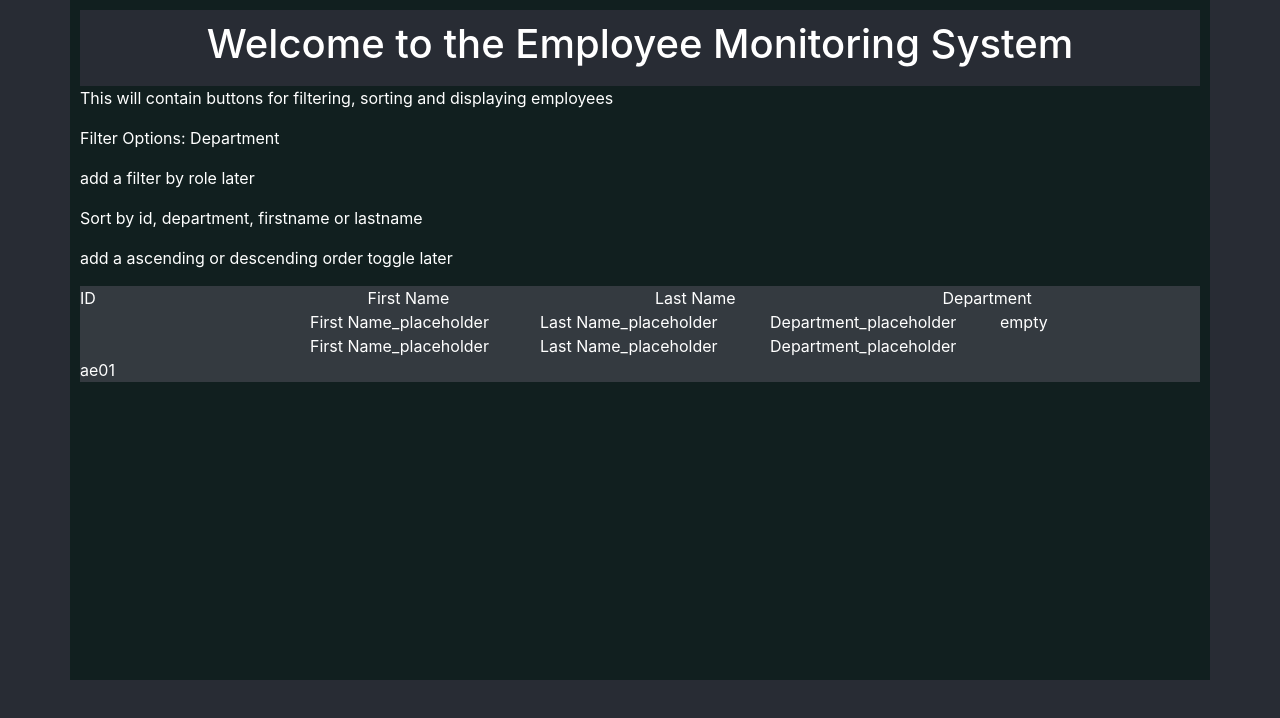
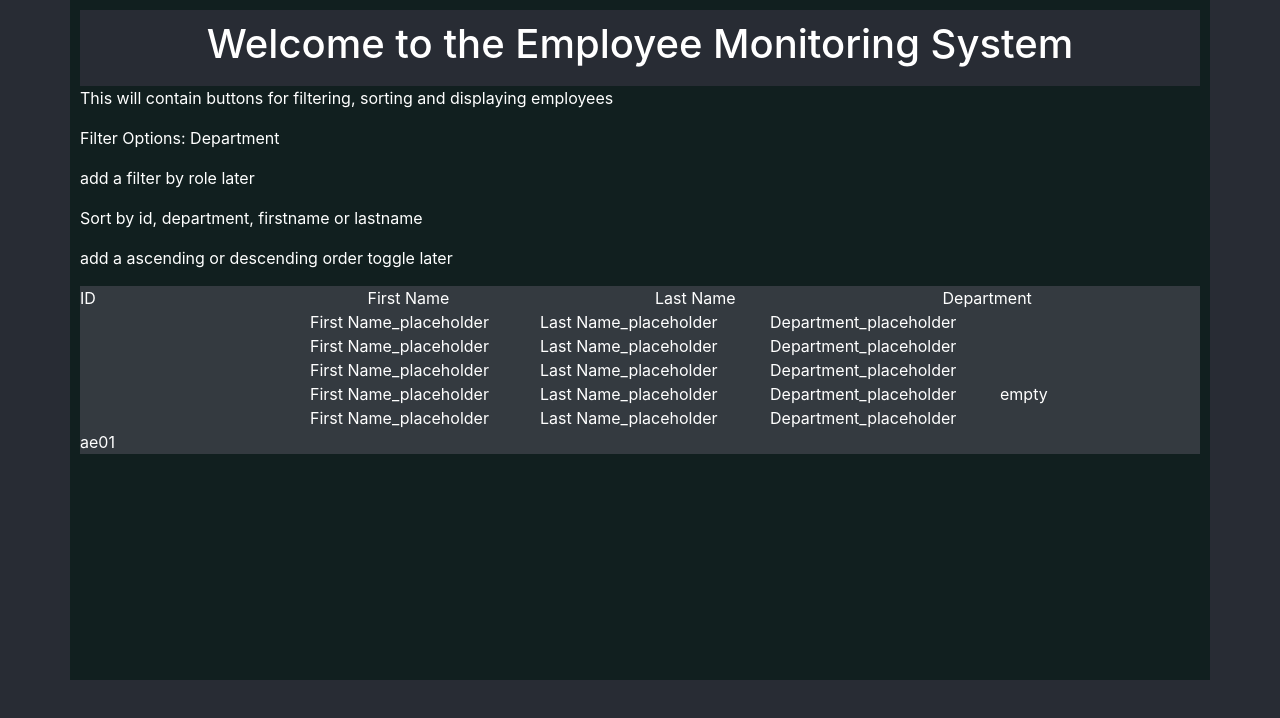
Before and after one commit to GormTheWyrm/BCReactEmplyeeDirectory, a React (Create React App) app: page / in a window 1280 px wide. Shown: the top 718 px of the page. Built offline with nearby package versions, Linux system fonts and the light colour scheme; the HTML template or start-up script is replaced by a standard one.

Commit message:
map worked

```diff
--- a/package.json
+++ b/package.json
@@ -1,5 +1,5 @@
 {
-  "homepage": "https://github.com/GormTheWyrm/BCReactEmplyeeDirectory",
+  "homepage": "https://github.com/GormTheWyrm/BCReactEmplyeeDirectory/",
   "name": "employeedirectory",
   "version": "0.1.0",
   "private": true,
--- a/public/index.html
+++ b/public/index.html
@@ -3,7 +3,7 @@
 
 <head>
   <meta charset="utf-8" />
-  <link rel="icon" href="%PUBLIC_URL%/favicon.ico" />
+
   <meta name="viewport" content="width=device-width, initial-scale=1" />
   <meta name="theme-color" content="#000000" />
   <meta name="description" content="Web site created using create-react-app" />
--- a/src/App.js
+++ b/src/App.js
@@ -1,5 +1,5 @@
 import React from "react";
-import logo from "./logo.svg";
+
 import "./App.css";
 import Header from "./components/Header"
 import Directory from "./pages/Directory"
--- a/src/pages/Directory.js
+++ b/src/pages/Directory.js
@@ -4,51 +4,27 @@ import "../App.css";
 import TableHead from "../components/TableHead"
 import TableRow from "../components/TableRow"
 // consider renaming DirectoryTable?
-import EmployeeList from  "../utils/EmployeeList.json"
+import EmployeeList from "../utils/EmployeeList.json"
 
-
-
-// let employeeArr = [
-//     { id: "ae01",
-//         firstName: "Mike",
-//         lastName: "Wizowski"
-//     },
-//     { id: "ae02",
-//          firstName: "Shawn",
-//         lastName: "Fawnson"
-//     },
-//     {   id: "ae03",
-//          firstName: "Karla",
-//         lastName: "Landsdottir"
-//     }
-//     //need to check how to do this right
-//     //does this need to be in state?
-
-// ]
 
 
 // function Directory() {
 class Directory extends React.Component {
-    constructor(props) {
-        super(props);
-        this.state = {
-            testVar: 17,
+    state = {
         sortAscending: true,
         filter: "all",
         //data is not in the state right now...
-            employeeArray: [{id:"zz1", firstName: "test1", lastName: "est2"}]
-
-
+        EmployeeList
+        //this should set EmployeeList to the json info
     };
 
-        //I can set state in a constructor or not have a constructor and just set state once
-        //but after state is set setState needs to be called to update it
-    }
+//call setState({partOfStateBeingSet}) to update state
+
 getEmployees() {
     // this needs to pull in the employee array.... and set it into state?
     this.setState({
-            testVar: 12
     })
+    //delete this function?
 }
 
 componentDidMount() {
@@ -62,6 +38,9 @@ class Directory extends React.Component {
     //sounds like this should be used as a deconstructor... but
 
 }
+
+// going to need to use map method to turn array into a bunch of components!
+
 render() {
     return (
         <div>
@@ -71,6 +50,19 @@ class Directory extends React.Component {
                     <TableHead />
                 </thead>
                 <tbody>
+                    {this.state.EmployeeList.map(employee => (
+                        <TableRow />
+                        // firstname={test}
+
+
+                    ))}
+
+
+
+
+                    {/*
+                            "details of the tableRow..."
+                        )) */}
                     <TableRow
                         // displasyVar ={this.state.value}
                         displayVar={"empty"}
--- a/src/utils/EmployeeList.json
+++ b/src/utils/EmployeeList.json
@@ -1,14 +1,17 @@
 [
     { "id": "ae01",
         "firstName": "Mike",
-        "lastName": "Wizowski"
+        "lastName": "Wizowski",
+        "department": "Propaganda"
     },
     { "id": "ae02",
         "firstName": "Shawn",
-        "lastName": "Fawnson"
+        "lastName": "Fawnson",
+        "Department": "Propaganda"
     },
     {   "id": "ae03",
         "firstName": "Karla",
-        "lastName": "Landsdottir"
+        "lastName": "Landsdottir",
+        "Department": "Enforcement"
     }
 ]
```
Lines whose indentation alone changed are shown as unchanged.
